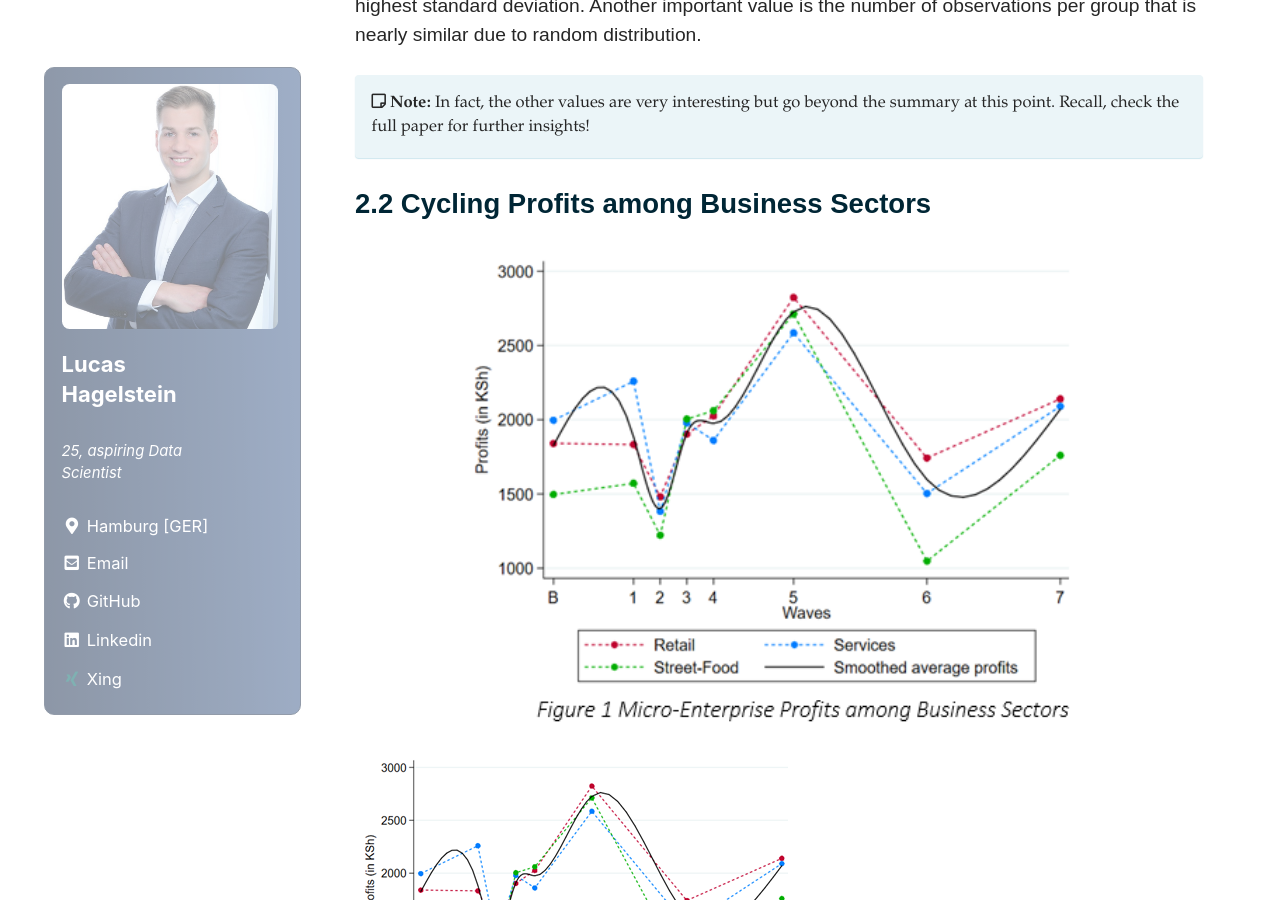
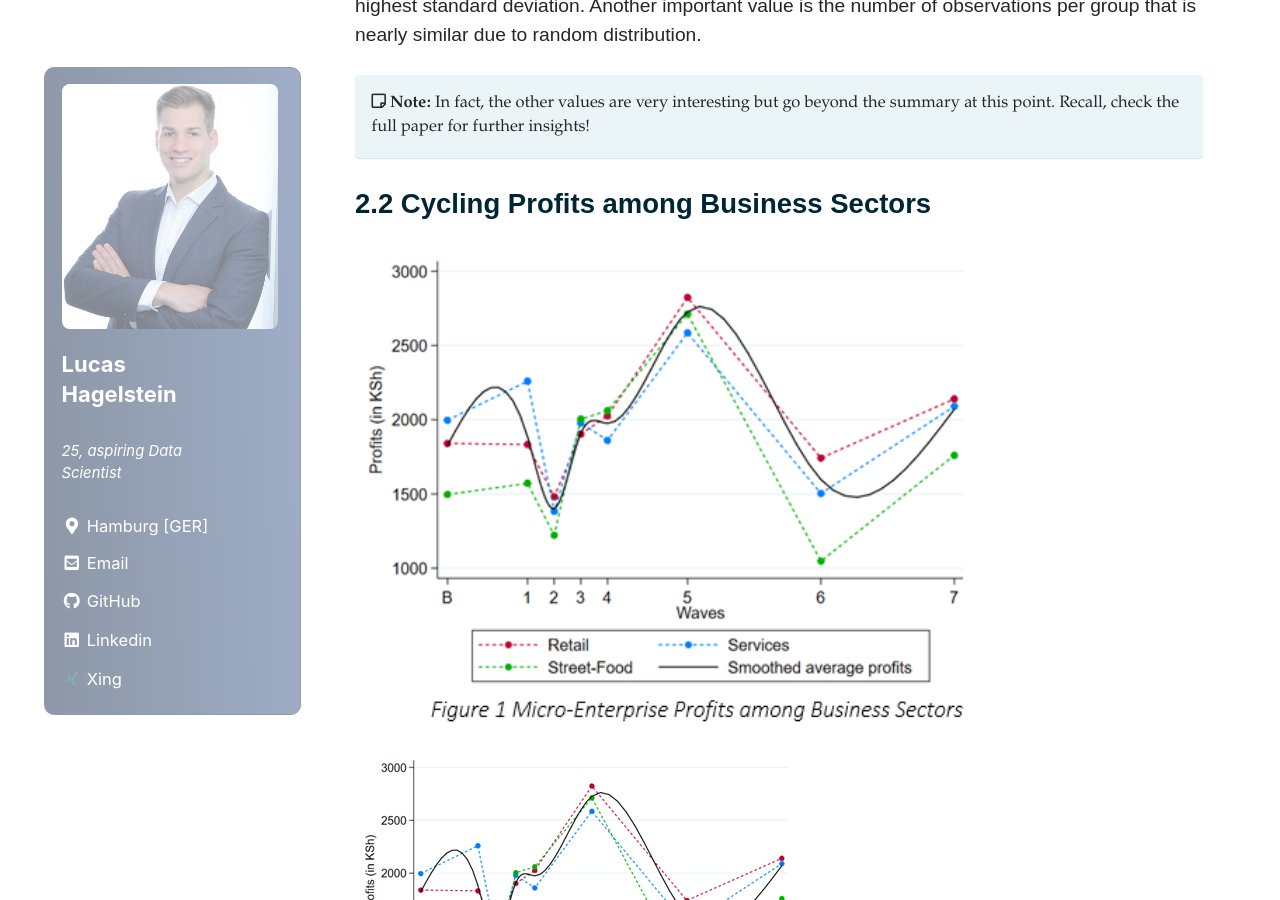
Before and after one commit to LHAGELS/LHAGELS.github.io, a Jekyll site: the page built from _posts/2020-06-03-PART-I-Getting-familiar-with-the-Topic---Development-Opportunities-of-Micro-Entrepreneurs-Evidence-from-Kenya.md, in a window 1280 px wide and 900 px high, scrolled down 2174 px. Built offline with Jekyll 4.4.1, drawn with Linux system fonts in a browser that asks for light colours; cached includes are drawn as plain includes; nearby versions of some CDN libraries.

Commit message:
new github

```diff
--- a/_posts/2020-06-03-PART-I-Getting-familiar-with-the-Topic---Development-Opportunities-of-Micro-Entrepreneurs-Evidence-from-Kenya.md
+++ b/_posts/2020-06-03-PART-I-Getting-familiar-with-the-Topic---Development-Opportunities-of-Micro-Entrepreneurs-Evidence-from-Kenya.md
@@ -41,7 +41,7 @@ Table 1 reproduces baseline profits of micro-enterprises in each business sector
 
 ## 2.2 Cycling Profits among Business Sectors
 
-<figure style="width: 75%" class="align-center">
+<figure style="width: 75%" class="align-middle">
   <img src="{{ site.url }}{{ site.baseurl }}/assets/images/posts/03_06_20/figure1.png" alt="">
 </figure>
 ![Micro-Enterprise Profits among Business Sectors](/assets/images/posts/03_06_20/figure1.png)
```
